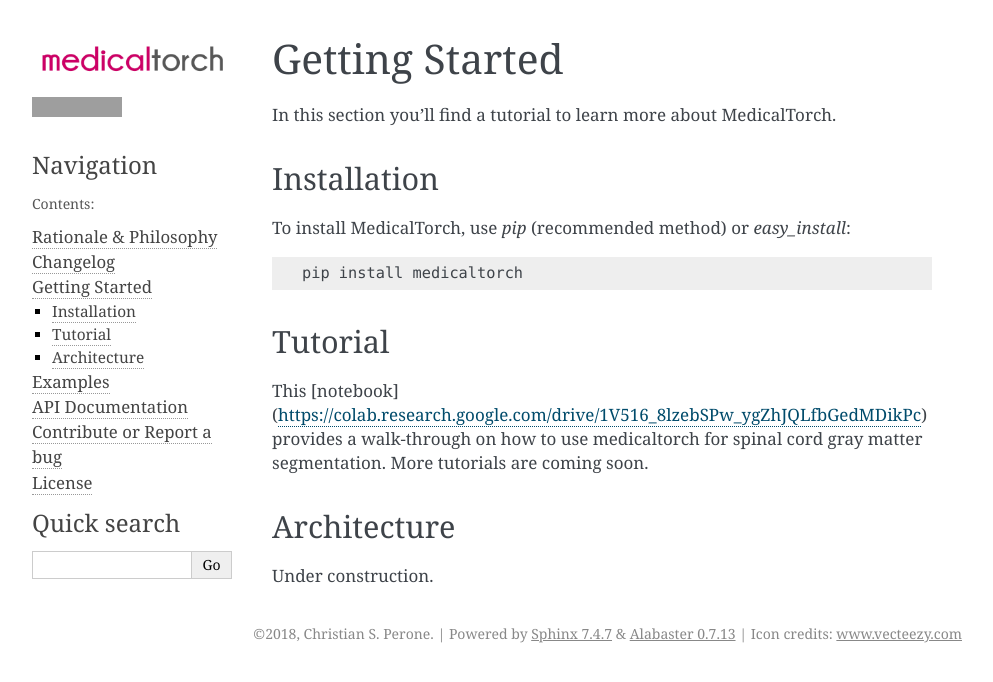
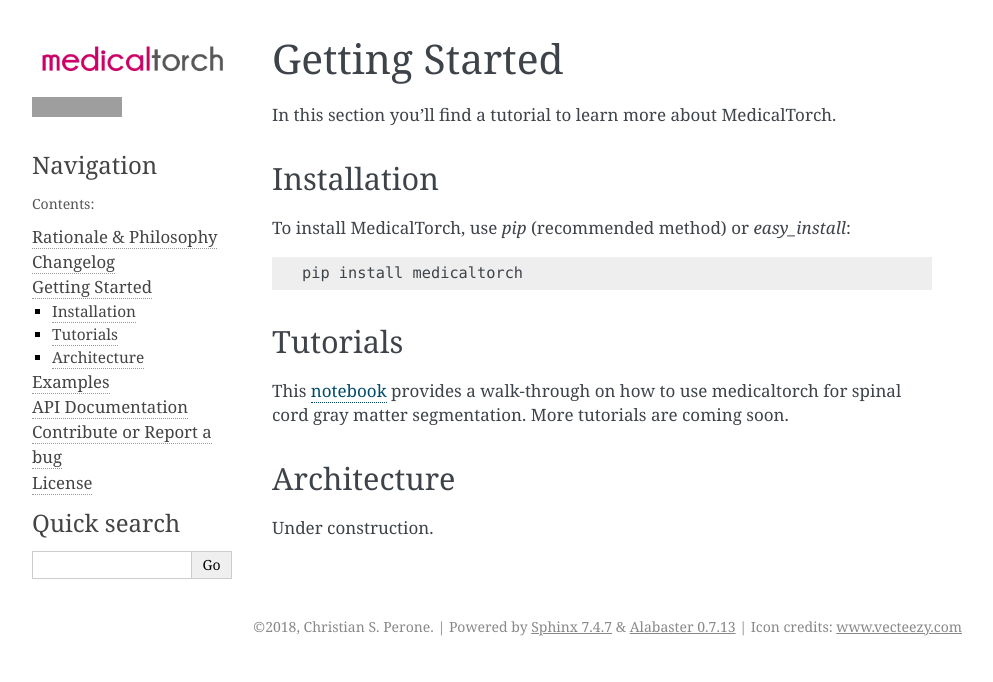
Before and after one commit to perone/medicaltorch, a Sphinx documentation site: the page built from docs/source/getstarted.rst, in a window 1280 px wide, cut to the strip 0-682 px from the top of the page. Shown: the whole strip, without its empty margins (148-1141 px from the left). Built offline with Sphinx 7.4.7, drawn with Linux system fonts in a browser that asks for light colours; grey boxes are pictures that could not be loaded.

```diff
--- a/docs/source/getstarted.rst
+++ b/docs/source/getstarted.rst
@@ -8,9 +8,10 @@ To install MedicalTorch, use `pip` (recommended method) or `easy_install`::
 
     pip install medicaltorch
 
-Tutorial
+Tutorials
 -------------------------------------------------------------------------------
-This [notebook](https://colab.research.google.com/drive/1V516_8lzebSPw_ygZhJQLfbGedMDikPc) provides a walk-through on how to use medicaltorch for spinal cord gray matter segmentation. More tutorials are coming soon.
+This `notebook <https://colab.research.google.com/drive/1V516_8lzebSPw_ygZhJQLfbGedMDikPc>`_ provides a walk-through on how to use medicaltorch for spinal cord gray matter segmentation. More tutorials are coming soon.
+
 
 Architecture
 -------------------------------------------------------------------------------
```
Also changed, not shown: README.md (+2 -4 lines).
